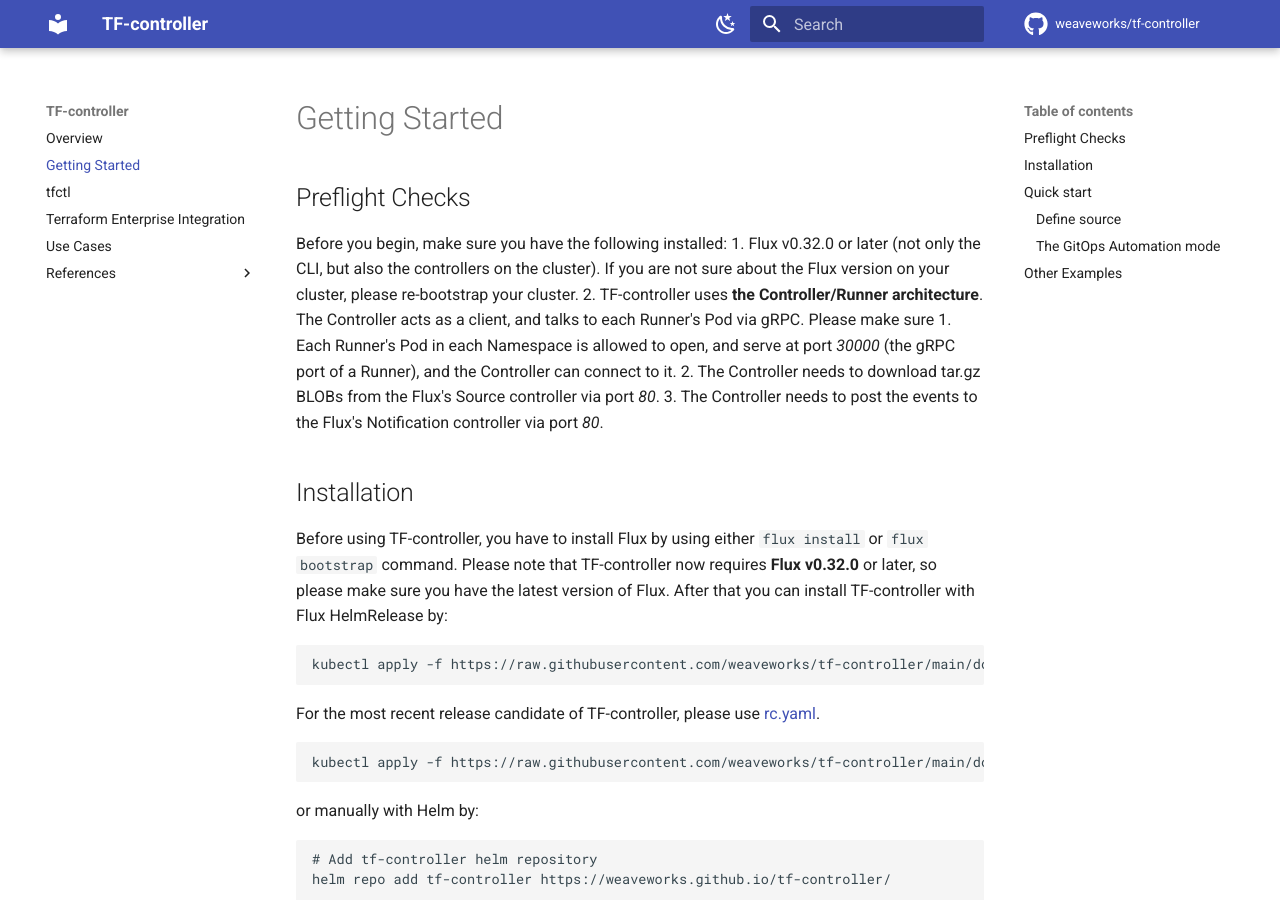
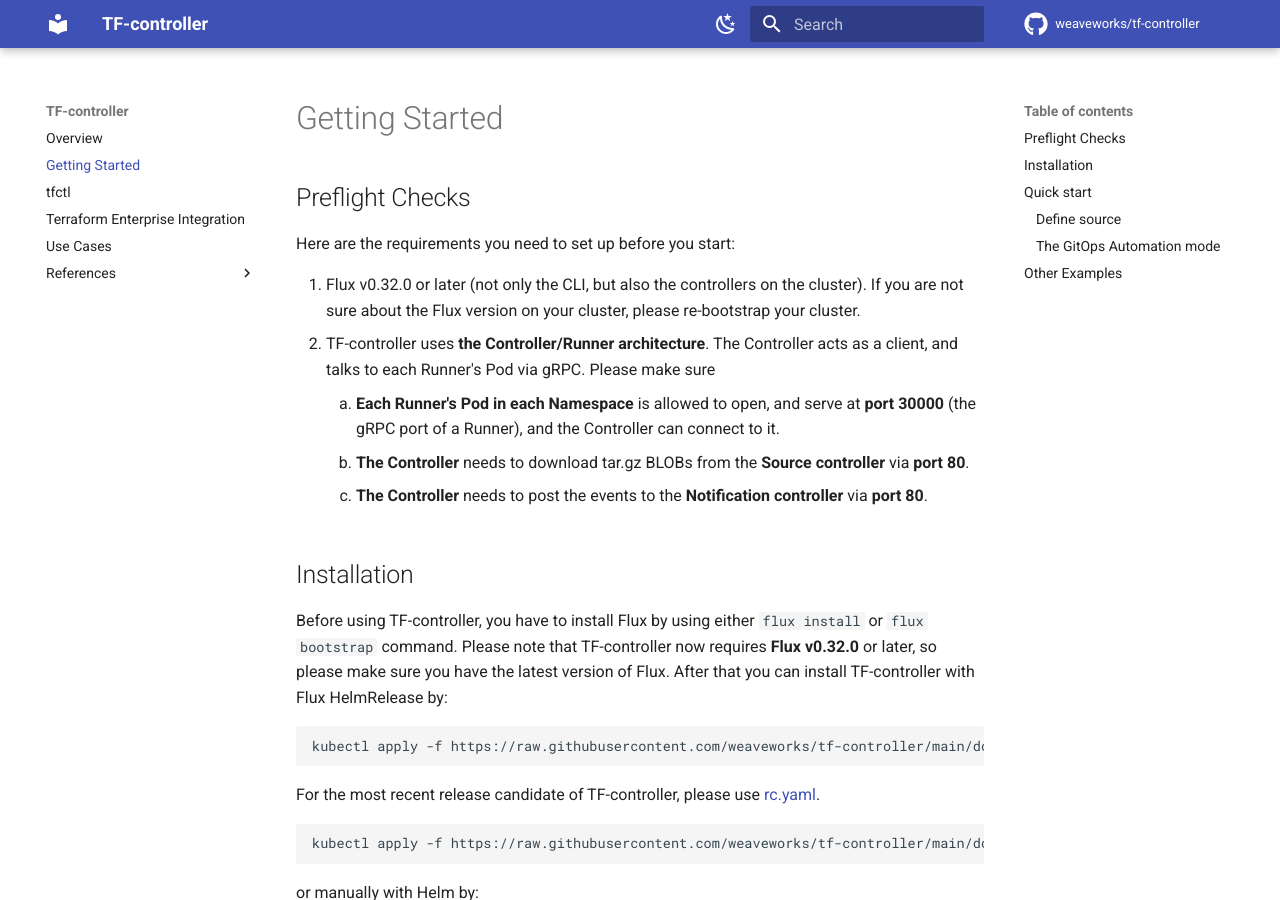
Before and after one commit to flux-iac/tofu-controller, an MkDocs documentation site: the page built from docs/getting_started.md, in a window 1280 px wide and 900 px high. Built offline with MkDocs 1.6.1 and Material for MkDocs 9.7.7, drawn with Linux system fonts in a browser that asks for light colours; comment, search, counter and statistics services are not loaded.

Commit message:
doc: fix preflight checks
Signed-off-by: Chanwit Kaewkasi <chanwit@gmail.com>

```diff
--- a/docs/getting_started.md
+++ b/docs/getting_started.md
@@ -2,12 +2,13 @@
 
 ## Preflight Checks
 
-Before you begin, make sure you have the following installed:
+Here are the requirements you need to set up before you start:
+
   1. Flux v0.32.0 or later (not only the CLI, but also the controllers on the cluster). If you are not sure about the Flux version on your cluster, please re-bootstrap your cluster.
   2. TF-controller uses **the Controller/Runner architecture**. The Controller acts as a client, and talks to each Runner's Pod via gRPC. Please make sure
-     1. Each Runner's Pod in each Namespace is allowed to open, and serve at port *30000* (the gRPC port of a Runner), and the Controller can connect to it.
-     2. The Controller needs to download tar.gz BLOBs from the Flux's Source controller via port *80*.
-     3. The Controller needs to post the events to the Flux's Notification controller via port *80*.
+     1. **Each Runner's Pod in each Namespace** is allowed to open, and serve at **port 30000** (the gRPC port of a Runner), and the Controller can connect to it.
+     2. **The Controller** needs to download tar.gz BLOBs from the **Source controller** via **port 80**.
+     3. **The Controller** needs to post the events to the **Notification controller** via **port 80**.
 
 ## Installation
 
```
Also changed, not shown: docs/index.md (+1 -0 lines), 1 other file.
